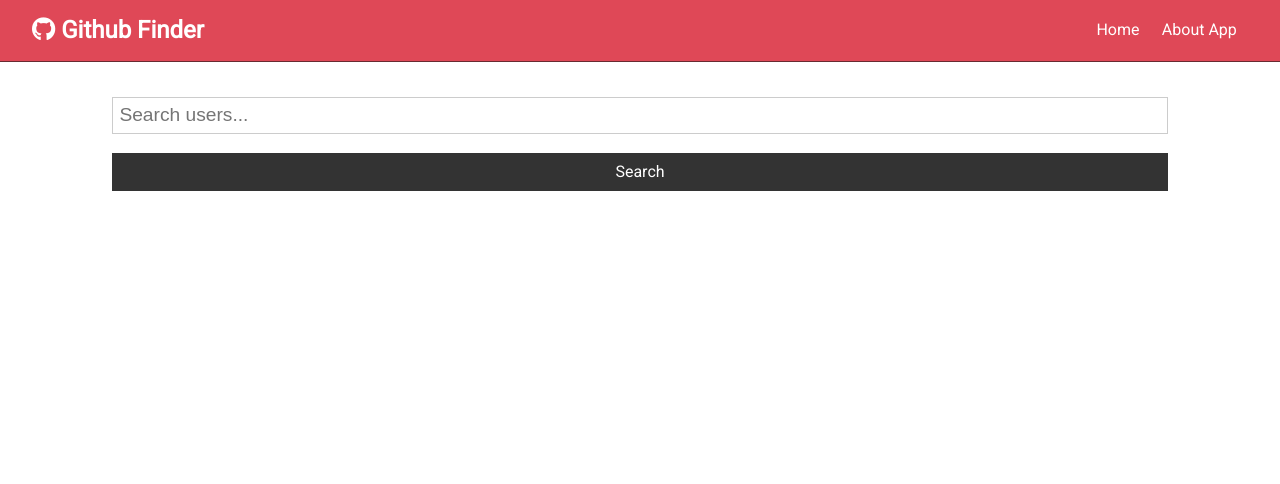
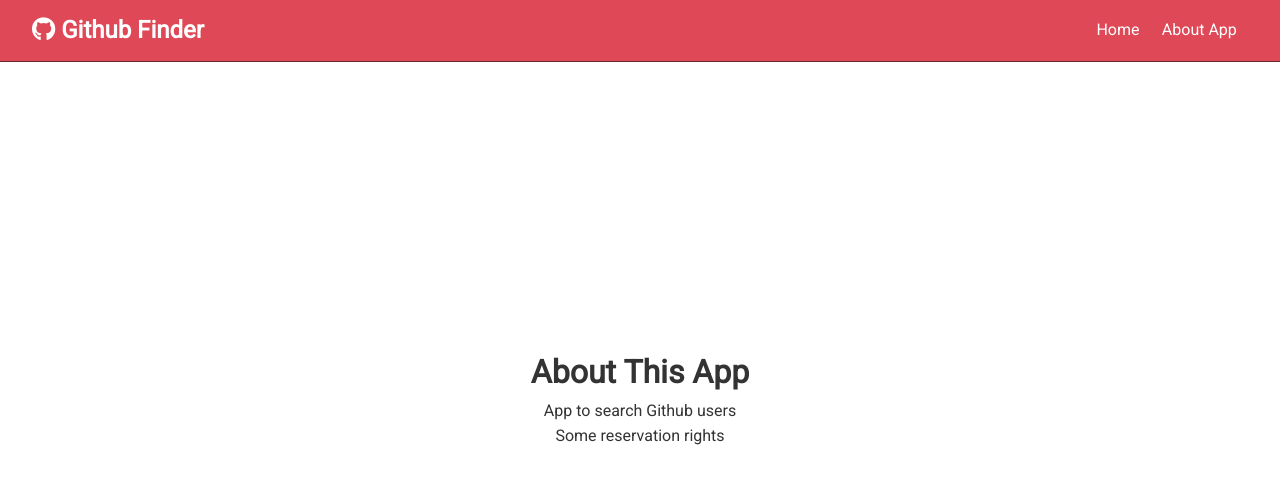
Before and after one commit to Paulo-VictorVieira/weekly-projects, a React (Create React App) app in the folder github-finder/: page /about in a window 1280 px wide. Shown: the top 484 px of the page. Built offline with nearby package versions, Linux system fonts and the light colour scheme.

Commit message:
Router Setup

```diff
--- a/github-finder/src/App.css
+++ b/github-finder/src/App.css
@@ -127,7 +127,7 @@ img {
 
 /* Height */
 .h-1 {
-  height: 100vh;
+  height: 80vh;
 }
 
 /* Padding */
--- a/github-finder/src/App.js
+++ b/github-finder/src/App.js
@@ -1,10 +1,11 @@
 import React from 'react';
+import { BrowserRouter, Route, Routes } from 'react-router-dom';
 import './App.css';
 import Navbar from './Components/Layout/Navbar';
-import User from './Components/User/User';
 import axios from 'axios';
-import Search from './Components/User/Search';
 import Alert from './Components/Layout/Alert';
+import Home from './Components/Pages/Home';
+import About from './Components/Pages/About';
 
 function App() {
   const [state, setState] = React.useState({
@@ -12,18 +13,6 @@ function App() {
     loading: false,
     alert: null,
   });
-
-  // // Getting Github Users
-  // React.useEffect(() => {
-  //   const get = async () => {
-  //     setState({ loading: true });
-  //     const res = await axios.get(
-  //       `https://api.github.com/users?client_id=${process.env.REACT_APP_GITHUB_CLIENTE_ID}&cliente_secret=${process.env.REACT_APP_GITHUB_CLIENTE_SECRET}`,
-  //     );
-  //     setState({ users: res.data, loading: false });
-  //   };
-  //   get();
-  // }, []);
 
   // Search Github Users
   const [searchUsers, setSearchUsers] = React.useState('');
@@ -55,19 +44,30 @@ function App() {
   };
 
   return (
+    <BrowserRouter>
       <div>
         <Navbar title="Github Finder" icon="fab fa-github" />
         <div className="container">
-        {alert && <Alert alert={state.alert} />}
-        <Search
+          <Alert alert={state.alert} />
+          <Routes>
+            <Route
+              path="/"
+              element={
+                <Home
+                  users={state.users}
+                  loading={state.loading}
                   setSearchUsers={setSearchUsers}
                   clearUsers={clearUsers}
                   setAlert={setAlert}
                   showClear={state.users !== null ? true : false}
                 />
-        <User users={state.users} loading={state.loading} />
+              }
+            />
+            <Route path="/about" element={<About />} />
+          </Routes>
         </div>
       </div>
+    </BrowserRouter>
   );
 }
 
--- a/github-finder/src/Components/Layout/Navbar.js
+++ b/github-finder/src/Components/Layout/Navbar.js
@@ -1,5 +1,6 @@
 import React from 'react';
 import Proptypes from 'prop-types';
+import { Link } from 'react-router-dom';
 
 const Navbar = ({ title, icon }) => {
   return (
@@ -9,10 +10,10 @@ const Navbar = ({ title, icon }) => {
       </h1>
       <ul>
         <li>
-          <a href="#">Home</a>
+          <Link to="/">Home</Link>
         </li>
         <li>
-          <a href="#">About App</a>
+          <Link to="/about">About App</Link>
         </li>
       </ul>
     </nav>
--- /dev/null
+++ b/github-finder/src/Components/Pages/About.js
@@ -0,0 +1,13 @@
+import React from 'react';
+
+const About = () => {
+  return (
+    <div className="all-center h-1">
+      <h1>About This App</h1>
+      <p>App to search Github users</p>
+      <p>Some reservation rights</p>
+    </div>
+  );
+};
+
+export default About;
--- /dev/null
+++ b/github-finder/src/Components/Pages/Home.js
@@ -0,0 +1,26 @@
+import React from 'react';
+import Search from '../User/Search';
+import User from '../User/User';
+
+const Home = ({
+  users,
+  loading,
+  setSearchUsers,
+  clearUsers,
+  setAlert,
+  showClear,
+}) => {
+  return (
+    <>
+      <Search
+        setSearchUsers={setSearchUsers}
+        clearUsers={clearUsers}
+        setAlert={setAlert}
+        showClear={showClear}
+      />
+      <User users={users} loading={loading} />
+    </>
+  );
+};
+
+export default Home;
```
Lines whose indentation alone changed are shown as unchanged.
